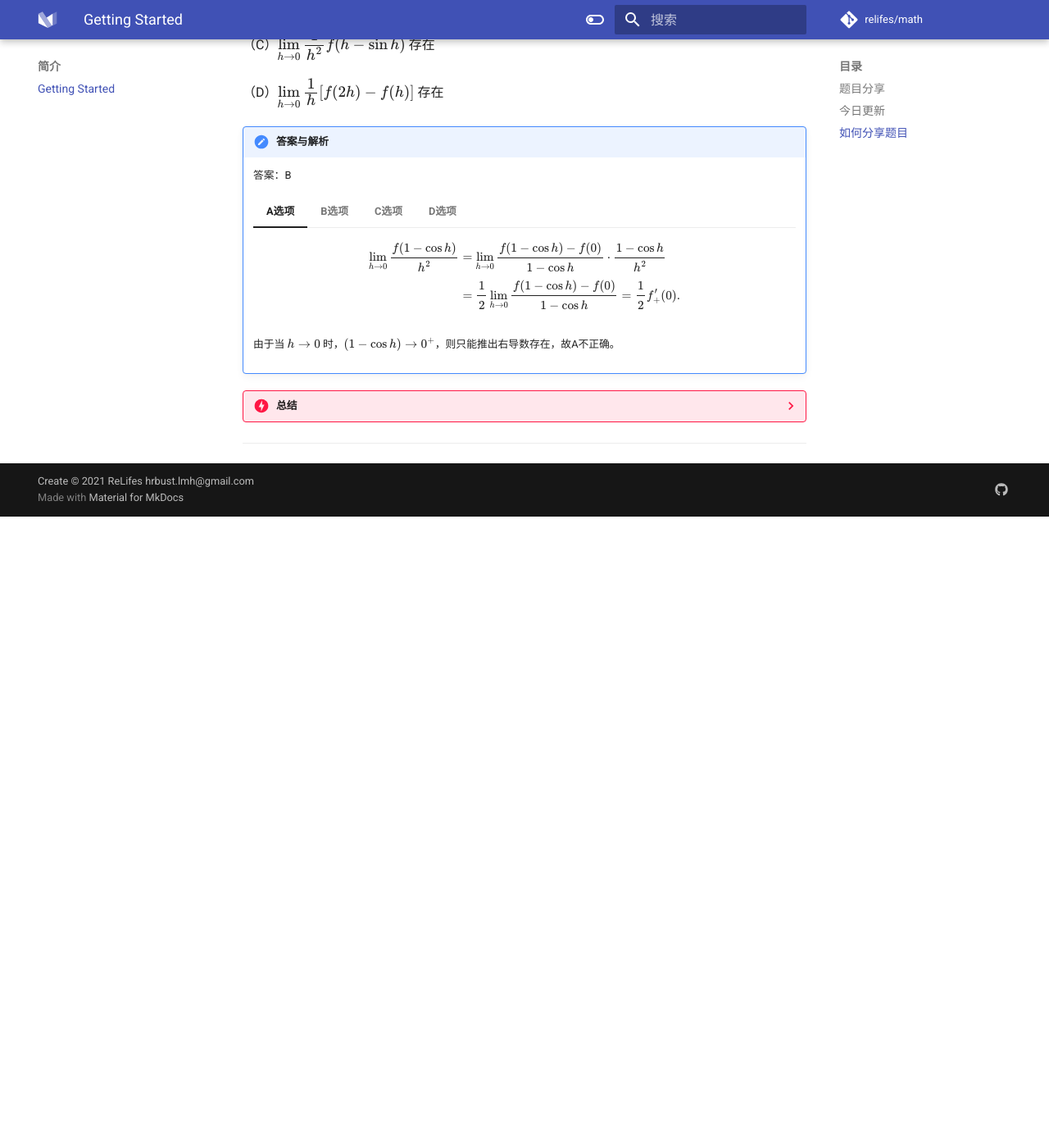
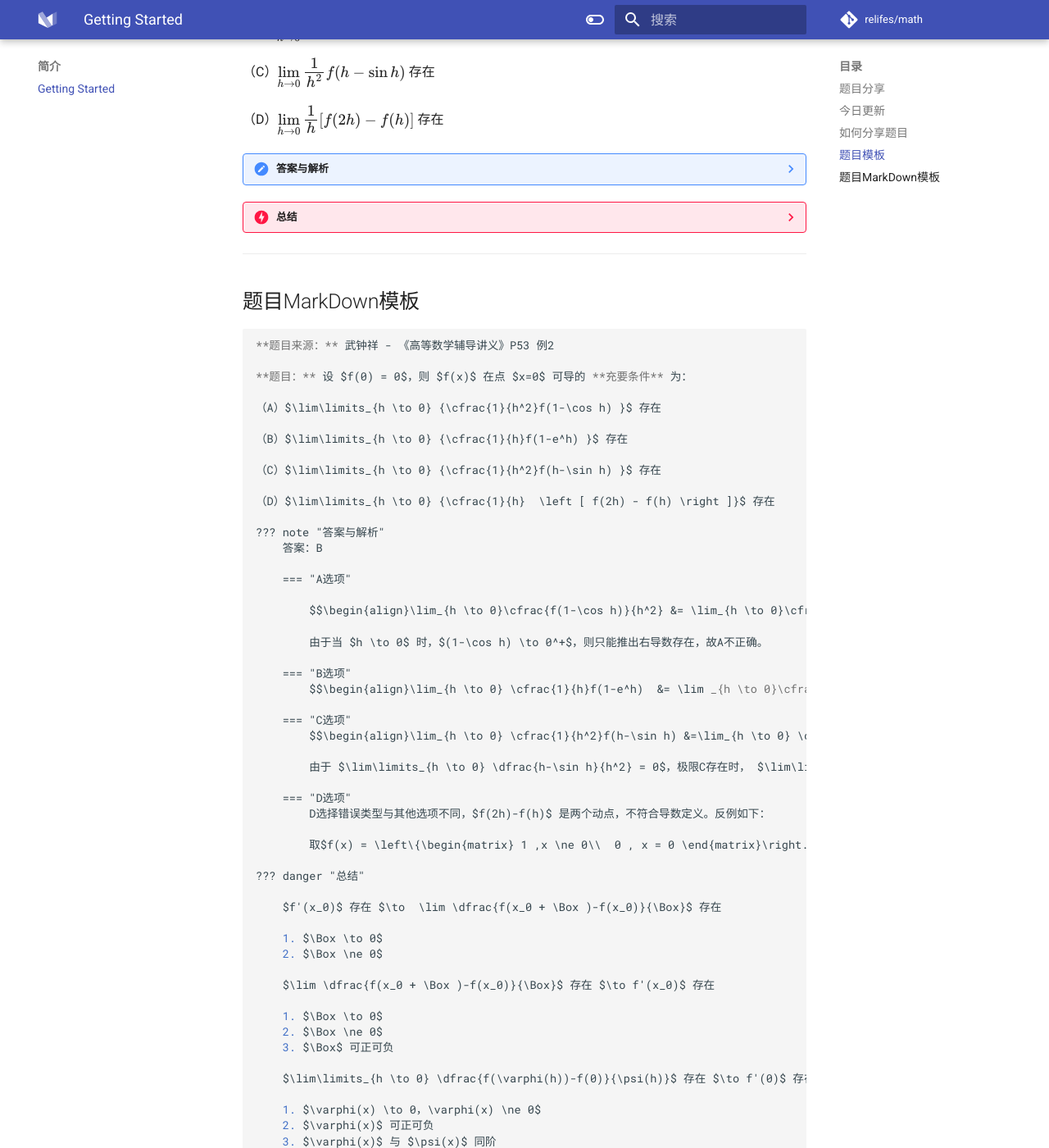
Before and after one commit to relifes/math, an MkDocs documentation site: the page built from docs/index.md, in a window 1280 px wide and 1400 px high, scrolled down 1066 px. Shown: the whole window at 82% size. Built offline with MkDocs 1.6.1 and Material for MkDocs 9.7.7, drawn with Linux system fonts in a browser that asks for light colours; comment, search, counter and statistics services are not loaded; before the commit the page ends 1696 px from its top, so only the background shows below that; some of the changed text lies outside the part shown.

Commit message:
update index

````diff
--- a/docs/index.md
+++ b/docs/index.md
@@ -39,7 +39,7 @@
 
 （D）$\lim\limits_{h \to 0} {\cfrac{1}{h}  \left [ f(2h) - f(h) \right ]}$ 存在
 
-!!! note "答案与解析"
+??? note "答案与解析"
     答案：B
 
     === "A选项"
@@ -59,10 +59,85 @@
     === "D选项"
     	D选择错误类型与其他选项不同，$f(2h)-f(h)$ 是两个动点，不符合导数定义。反例如下：
 
-    	取$f(x) = \left\{\begin{matrix} 1 ,x \ne 0\\  0 , x = 0 \end{matrix}\right.$,显然 $f'(0)$ 不存在，因为 $f(x)$ 在 $x = 0$ 处不连续，但该极限存在。
-
+    	取$f(x) = \left\{\begin{matrix} 1 ,x \ne 0\\  0 , x = 0 \end{matrix}\right.$，显然 $f'(0)$ 不存在，因为 $f(x)$ 在 $x = 0$ 处不连续，但该极限存在。
 
 ??? danger "总结"
 
+	$f'(x_0)$ 存在 $\to  \lim \dfrac{f(x_0 + \Box )-f(x_0)}{\Box}$ 存在
+
+	1. $\Box \to 0$
+	2. $\Box \ne 0$
+
+	$\lim \dfrac{f(x_0 + \Box )-f(x_0)}{\Box}$ 存在 $\to f'(x_0)$ 存在
+
+	1. $\Box \to 0$
+	2. $\Box \ne 0$
+	3. $\Box$ 可正可负
+
+	$\lim\limits_{h \to 0} \dfrac{f(\varphi(h))-f(0)}{\psi(h)}$ 存在 $\to f'(0)$ 存在
+
+	1. $\varphi(x) \to 0，\varphi(x) \ne 0$
+	2. $\varphi(x)$ 可正可负
+	3. $\varphi(x)$ 与 $\psi(x)$ 同阶
 
 ---
+
+## 题目MarkDown模板
+
+```markdown
+**题目来源：** 武钟祥 - 《高等数学辅导讲义》P53 例2
+
+**题目：** 设 $f(0) = 0$，则 $f(x)$ 在点 $x=0$ 可导的 **充要条件** 为：
+
+（A）$\lim\limits_{h \to 0} {\cfrac{1}{h^2}f(1-\cos h) }$ 存在
+
+（B）$\lim\limits_{h \to 0} {\cfrac{1}{h}f(1-e^h) }$ 存在
+
+（C）$\lim\limits_{h \to 0} {\cfrac{1}{h^2}f(h-\sin h) }$ 存在
+
+（D）$\lim\limits_{h \to 0} {\cfrac{1}{h}  \left [ f(2h) - f(h) \right ]}$ 存在
+
+??? note "答案与解析"
+    答案：B
+
+    === "A选项"
+
+        $$\begin{align}\lim_{h \to 0}\cfrac{f(1-\cos h)}{h^2} &= \lim_{h \to 0}\cfrac{f(1-\cos h) - f(0)}{1-\cos h}\cdot \cfrac{1-\cos h}{h^2}\\&= \cfrac{1}{2}\lim_{h \to 0}\cfrac{f(1-\cos h) - f(0)} {1-\cos h}=\cfrac{1}{2}f'_+(0).\end{align}$$
+
+        由于当 $h \to 0$ 时，$(1-\cos h) \to 0^+$，则只能推出右导数存在，故A不正确。
+
+    === "B选项"
+    	$$\begin{align}\lim_{h \to 0} \cfrac{1}{h}f(1-e^h)  &= \lim _{h \to 0}\cfrac{f(1-e^h)-f(0)}{1-e^h}\cdot \cfrac{1-e^h}{h}\\&= -\lim _{h \to 0} \cfrac{f(1-e^h)-f(0)}{1-e^h} = -f'(0).\end{align}$$
+
+    === "C选项"
+    	$$\begin{align}\lim_{h \to 0} \cfrac{1}{h^2}f(h-\sin h) &=\lim_{h \to 0} \cfrac{f(h-\sin h) - f(0)}{h - \sin h}\cdot \cfrac{h-\sin h}{h^2}.\end{align}$$
+
+    	由于 $\lim\limits_{h \to 0} \dfrac{h-\sin h}{h^2} = 0$，极限C存在时， $\lim\limits_{h \to 0}\dfrac{f(h-\sin h) - f(0)}{h - \sin h}$ 不一定存在，故C选项错误
+
+    === "D选项"
+    	D选择错误类型与其他选项不同，$f(2h)-f(h)$ 是两个动点，不符合导数定义。反例如下：
+
+    	取$f(x) = \left\{\begin{matrix} 1 ,x \ne 0\\  0 , x = 0 \end{matrix}\right.$，显然 $f'(0)$ 不存在，因为 $f(x)$ 在 $x = 0$ 处不连续，但该极限存在。
+
+??? danger "总结"
+
+	$f'(x_0)$ 存在 $\to  \lim \dfrac{f(x_0 + \Box )-f(x_0)}{\Box}$ 存在
+
+	1. $\Box \to 0$
+	2. $\Box \ne 0$
+
+	$\lim \dfrac{f(x_0 + \Box )-f(x_0)}{\Box}$ 存在 $\to f'(x_0)$ 存在
+
+	1. $\Box \to 0$
+	2. $\Box \ne 0$
+	3. $\Box$ 可正可负
+
+	$\lim\limits_{h \to 0} \dfrac{f(\varphi(h))-f(0)}{\psi(h)}$ 存在 $\to f'(0)$ 存在
+
+	1. $\varphi(x) \to 0，\varphi(x) \ne 0$
+	2. $\varphi(x)$ 可正可负
+	3. $\varphi(x)$ 与 $\psi(x)$ 同阶
+
+---
+
+```
````
Also changed, not shown: other parts of docs/index.md (+1 -1 lines), site/index.html, site/search/search_index.json, 1 other file.
